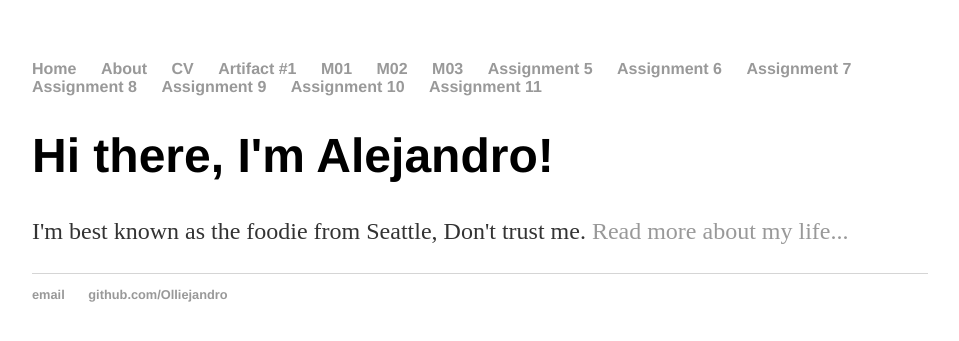
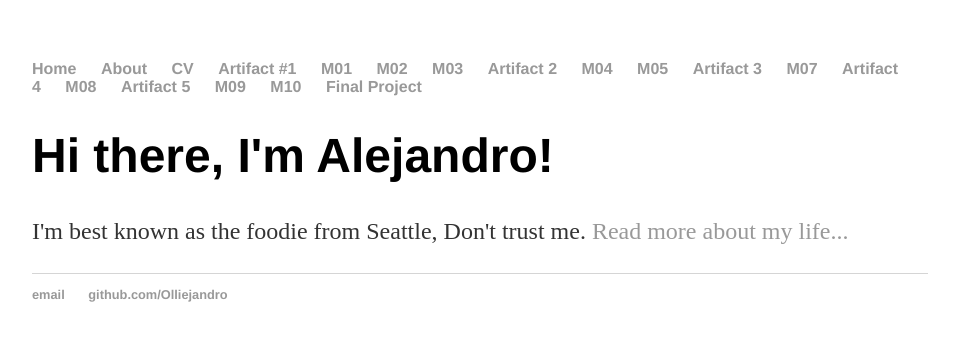
Before and after one commit to Olliejandro/Olliejandro.github.io, a Jekyll site: the page built from index.html, in a window 1280 px wide. Shown: the top 341 px of the page, without its empty margins (160-1119 px from the left). Built offline with Jekyll 4.4.1, drawn with Linux system fonts in a browser that asks for light colours.

Commit message:
Updates to reflect schedules changes
Added the whole course

```diff
--- a/_layouts/default.html
+++ b/_layouts/default.html
@@ -15,13 +15,17 @@
 				<li><a href="/Assignment2">M01</a></li>
 				<li><a href="/Assignment3">M02</a></li>
 				<li><a href="/PROG109BC/Assignments/M03">M03</a></li>
-				<li><a href="/Assignment5">Assignment 5</a></li>
-				<li><a href="/Assignment4">Assignment 6</a></li>
-				<li><a href="/Assignment5">Assignment 7</a></li>
-				<li><a href="/Assignment4">Assignment 8</a></li>
-				<li><a href="/Assignment5">Assignment 9</a></li>
-				<li><a href="/Assignment4">Assignment 10</a></li>
-				<li><a href="/Assignment5">Assignment 11</a></li>
+				<li><a href="/PROG109BC/Assignments/Artifact2">Artifact 2</a></li>
+				<li><a href="/PROG109BC/Assignments/M04">M04</a></li>
+				<li><a href="/PROG109BC/Assignments/M05">M05</a></li>
+				<li><a href="/PROG109BC/Assignments/Artifact3">Artifact 3</a></li>
+				<li><a href="/PROG109BC/Assignments/M07">M07</a></li>
+				<li><a href="/PROG109BC/Assignments/Artifact4">Artifact 4</a></li>
+				<li><a href="/PROG109BC/Assignments/M08">M08</a></li>
+				<li><a href="/PROG109BC/Assignments/Artifact5">Artifact 5</a></li>
+				<li><a href="/PROG109BC/Assignments/M09">M09</a></li>
+				<li><a href="/PROG109BC/Assignments/M10">M10</a></li>
+				<li><a href="/PROG109BC/Assignments/Final Project">Final Project</a></li>
 	    		</ul>
 			</nav>
 			<div class="container">
```
